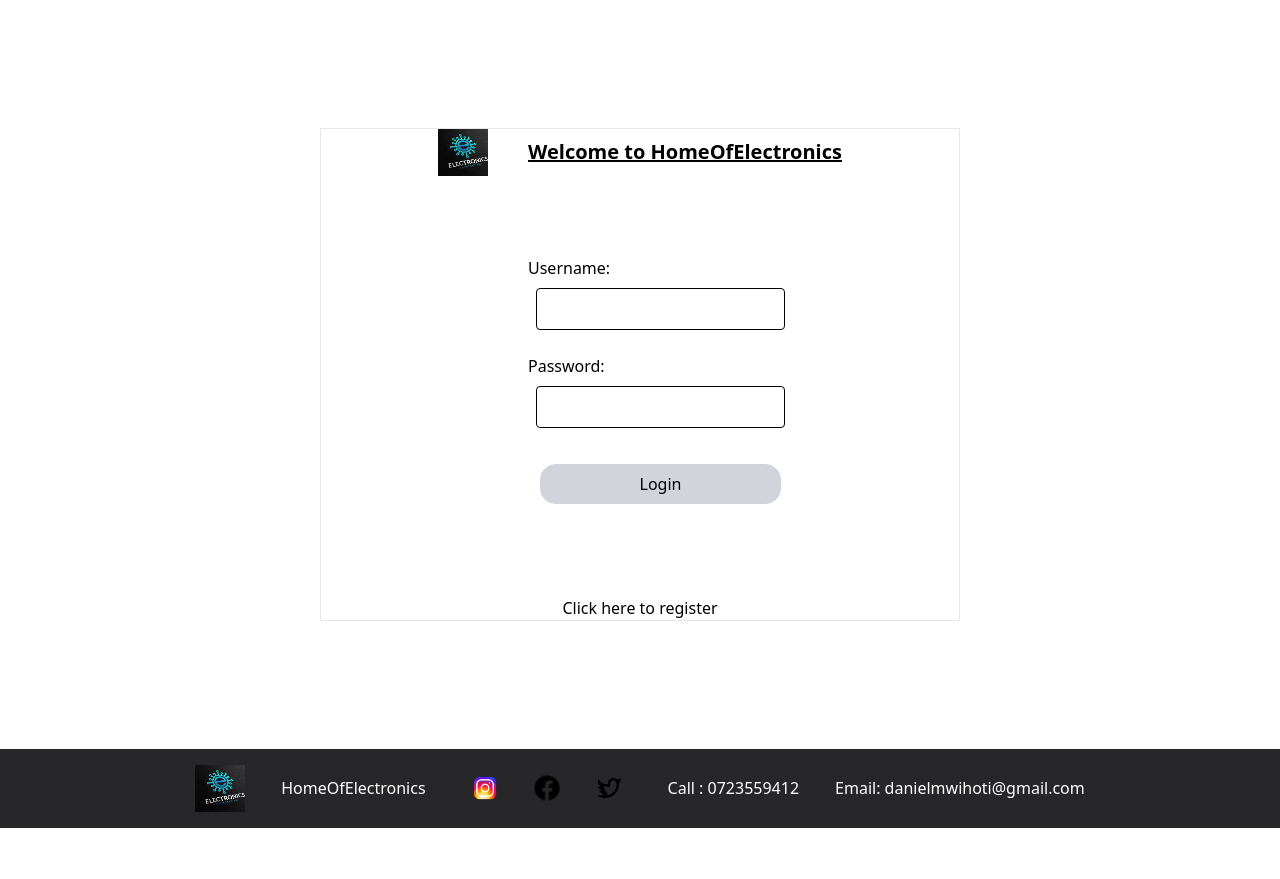
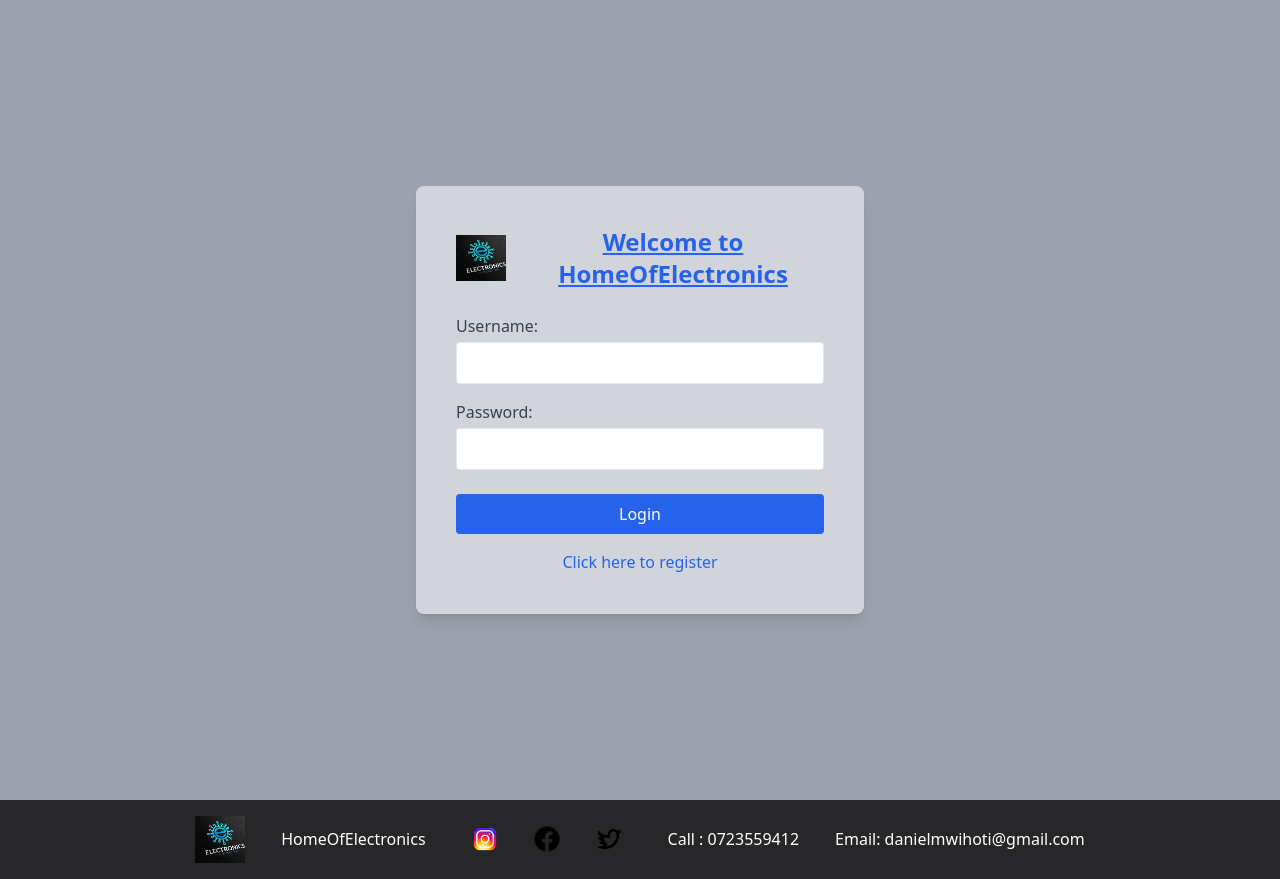
Before and after one commit to mwihoti/HomeOfElectronics, a Next.js app: page /sign/signUp in a window 1280 px wide. Before the commit the page ends 828 px from the top, so only its background shows below. Built offline with nearby package versions, Linux system fonts and the light colour scheme.

Commit message:
SignUp page ui design

```diff
--- a/src/components/Login.js
+++ b/src/components/Login.js
@@ -1,3 +1,4 @@
+
 'use client'
 import Image from 'next/image'
 import Link from 'next/link'
@@ -7,50 +8,59 @@
     const [data, setData] = useState({
         username: '',
         password: '',
+    })
 
+    const handleChange = (e) => {
+        setData({
+            ...data,
+            [e.target.name]: e.target.value
         })
+    }
+
     return (
-    <div className='h-4/5 flex items-center justify-center'>
-
-
-
-    <div className='flex flex-col items-center  justify-center m-32 border w-1/2 ' >
-    <div className='flex gap-10 items-center'>
+        <div className='min-h-screen flex items-center justify-center bg-gray-400'>
+            <div className='flex flex-col items-center justify-center bg-gray-300 p-10 rounded-lg shadow-lg w-full max-w-md'>
+                <div className='flex gap-4 items-center mb-6'>
                     <Image src="/logo.jpeg" alt='logo' width={50} height={50}/>
-
-<h1 className='text center underline font-bold text-xl'>Welcome to HomeOfElectronics</h1>
-
+                    <h1 className='text-center underline font-bold text-2xl text-blue-600'>Welcome to HomeOfElectronics</h1>
                 </div>
-
-
-
-
-
-        <form className='grid grid-row w-full  gap-4 max-w-sm p-20'>
-            <label>
+                <form className='w-full' onSubmit={(e) => e.preventDefault()}>
+                    <div className='mb-4'>
+                        <label className='block text-gray-700'>
                             Username:
-                <input type='text' className='border m-2 p-2 border-black rounded' name='username' required/>
+                            <input
+                                type='text'
+                                className='border mt-1 p-2 w-full rounded focus:outline-none focus:ring-2 focus:ring-blue-600'
+                                name='username'
+                                value={data.username}
+                                onChange={handleChange}
+                                required
+                            />
                         </label>
-            <label>
+                    </div>
+                    <div className='mb-6'>
+                        <label className='block text-gray-700'>
                             Password:
-                <input type='password' className='border m-2 p-2 border-black rounded' name='password' required/>
+                            <input
+                                type='password'
+                                className='border mt-1 p-2 w-full rounded focus:outline-none focus:ring-2 focus:ring-blue-600'
+                                name='password'
+                                value={data.password}
+                                onChange={handleChange}
+                                required
+                            />
                         </label>
-
-            <button type='submit' className='bg-gray-300 p-2 m-3 hover:bg-stone-950 hover:text-white rounded-2xl'>Login</button>
-
+                    </div>
+                    <button type='submit' className='w-full bg-blue-600 text-white p-2 rounded hover:bg-blue-700 transition duration-300'>
+                        Login
+                    </button>
                 </form>
-
-        <div>
-            <Link href='/sign/signIn'>
-                <h4>Click here to register</h4>
+                <div className='mt-4'>
+                    <Link className='text-blue-600 hover:underline' href='/sign/signIn'>
+                       Click here to register
                     </Link>
-
                 </div>
-
-
             </div>
-
-
         </div>
     )
 }
--- a/src/components/SignIn.js
+++ b/src/components/SignIn.js
@@ -21,8 +21,8 @@
     }
 
     return (
-        <div className="flex justify-center items-center min-h-screen bg-gray-100">
-            <div className="flex flex-col p-10 bg-white shadow-lg rounded-lg w-full max-w-lg">
+        <div className="flex justify-center items-center min-h-screen bg-gray-400">
+            <div className="flex flex-col p-10 bg-gray-300 shadow-lg rounded-lg w-full max-w-lg">
                 <div className="flex gap-5 justify-center items-center mb-6">
                     <Image src="/logo.jpeg" alt="logo" width={50} height={50} />
                     <h1 className="text-center underline font-bold text-2xl text-blue-600">
```
Lines whose indentation alone changed are shown as unchanged.
